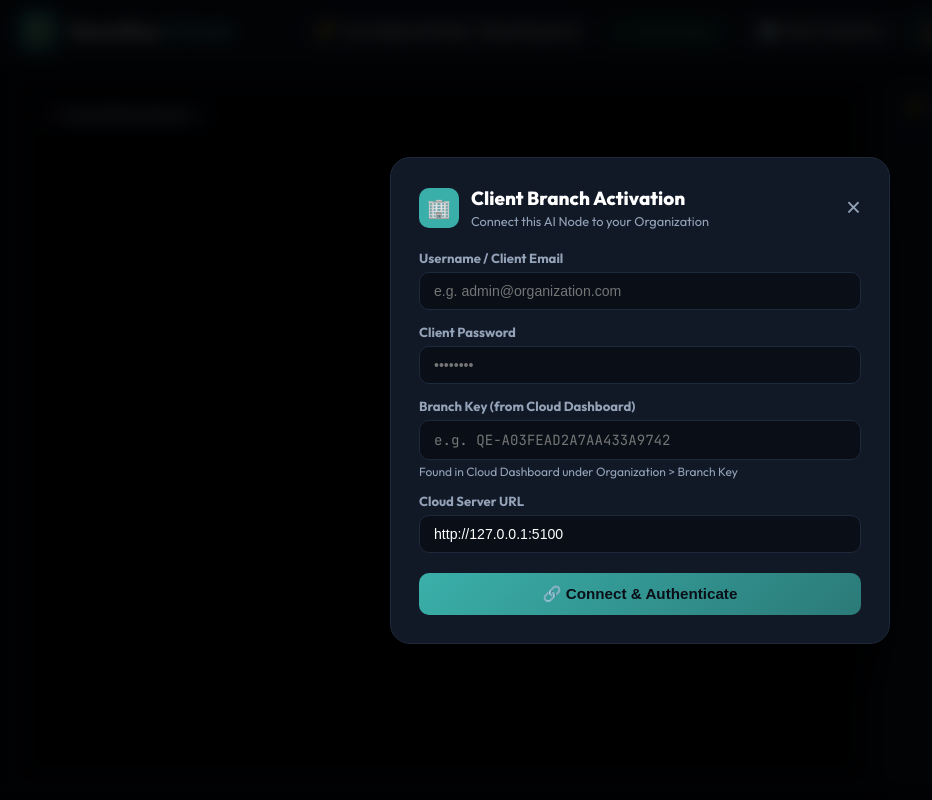
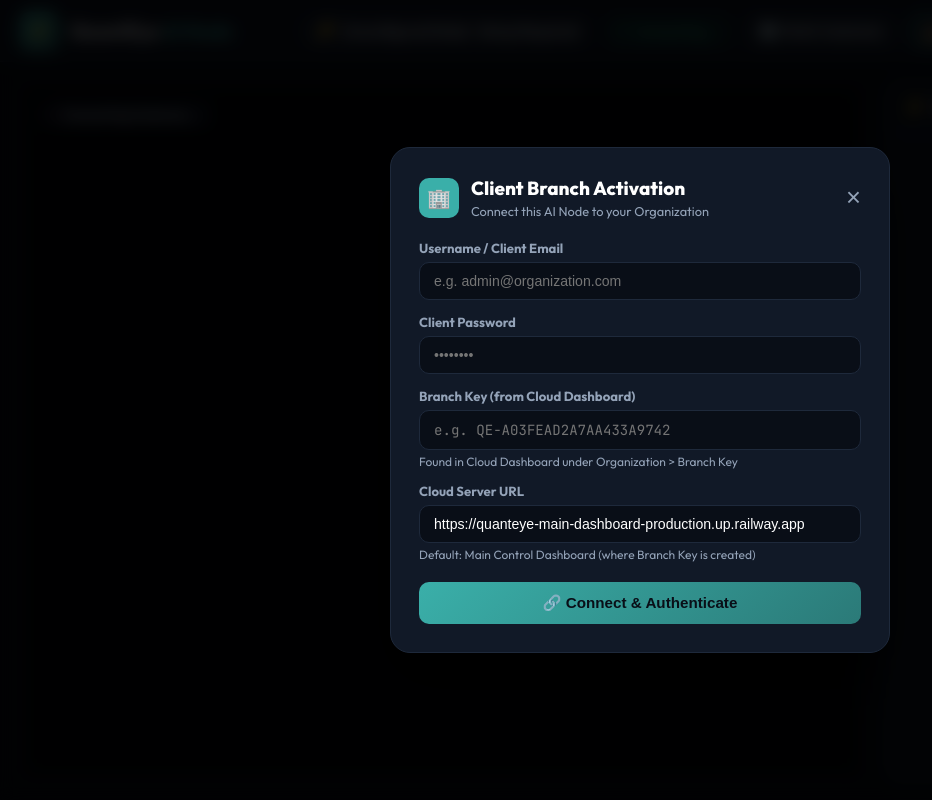
Before and after one commit to QIntellect-Technologies/Quant-Eye-Local-Node, a Flask app: template templates/live_node.html in a window 1280 px wide. Shown: the whole page, without its empty margins (0-932 px from the left). Run offline with Flask 3, Linux system fonts and the light colour scheme; the template is opened without the code that fills it, so the values that code supplies are empty; some libraries are stand-ins or nearby versions.

Commit message:
fix(node-ui): prevent form page reload and default to main dashboard cloud url

```diff
--- a/templates/live_node.html
+++ b/templates/live_node.html
@@ -428,7 +428,7 @@
 
       <div id="activationAlert" style="display:none; padding:12px; border-radius:10px; margin-bottom:16px; font-size:0.85rem; font-weight:600;"></div>
 
-      <form onsubmit="handleActivationSubmit(event)">
+      <form onsubmit="event.preventDefault(); handleActivationSubmit(event); return false;">
         <div style="margin-bottom:14px;">
           <label class="form-label">Username / Client Email</label>
           <input type="text" id="inputUsername" placeholder="e.g. admin@organization.com" value="{{ config.username or '' }}" class="form-input">
@@ -447,14 +447,15 @@
 
         <div style="margin-bottom:20px;">
           <label class="form-label">Cloud Server URL</label>
-          <input type="url" id="inputCloudUrl" required value="{{ config.cloud_url or 'http://127.0.0.1:5100' }}" class="form-input">
+          <input type="url" id="inputCloudUrl" required value="{{ config.cloud_url or 'https://quanteye-main-dashboard-production.up.railway.app' }}" class="form-input">
+          <small style="color:var(--muted); font-size:0.75rem; margin-top:4px; display:block;">Default: Main Control Dashboard (where Branch Key is created)</small>
         </div>
 
         <div style="display:flex; gap:10px;">
           {% if config.linked %}
           <button type="button" onclick="closeActivationModal()" style="flex:1; padding:12px; background:#1e293b; border:none; border-radius:10px; color:#fff; font-weight:700; cursor:pointer;">Cancel</button>
           {% endif %}
-          <button type="submit" id="btnActivateSubmit" style="flex:2; padding:12px; background:linear-gradient(135deg, var(--teal), #2b7a78); border:none; border-radius:10px; color:#090e17; font-weight:800; cursor:pointer; font-size:0.95rem;">
+          <button type="button" id="btnActivateSubmit" onclick="handleActivationSubmit(event)" style="flex:2; padding:12px; background:linear-gradient(135deg, var(--teal), #2b7a78); border:none; border-radius:10px; color:#090e17; font-weight:800; cursor:pointer; font-size:0.95rem;">
             🔗 Connect &amp; Authenticate
           </button>
         </div>
```
